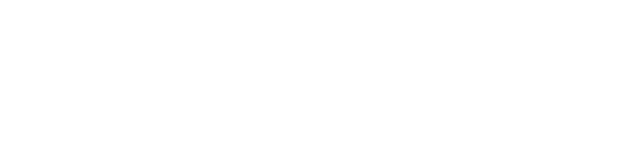
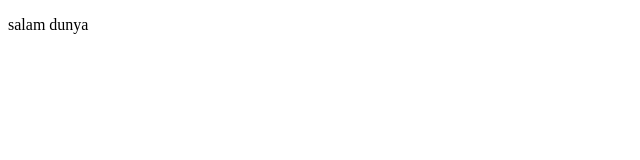
Before and after one commit to HasanAlizade007/second-test, a plain HTML site: page index.html in a window 1280 px wide. Shown: the whole page, without its empty margins (0-640 px from the left). Drawn offline with Linux system fonts and the light colour scheme.

Commit message:
update element

```diff
--- a/index.html
+++ b/index.html
@@ -6,6 +6,6 @@
     <title>Document</title>
 </head>
 <body>
-
+    <p>salam dunya</p>
 </body>
 </html>
```
